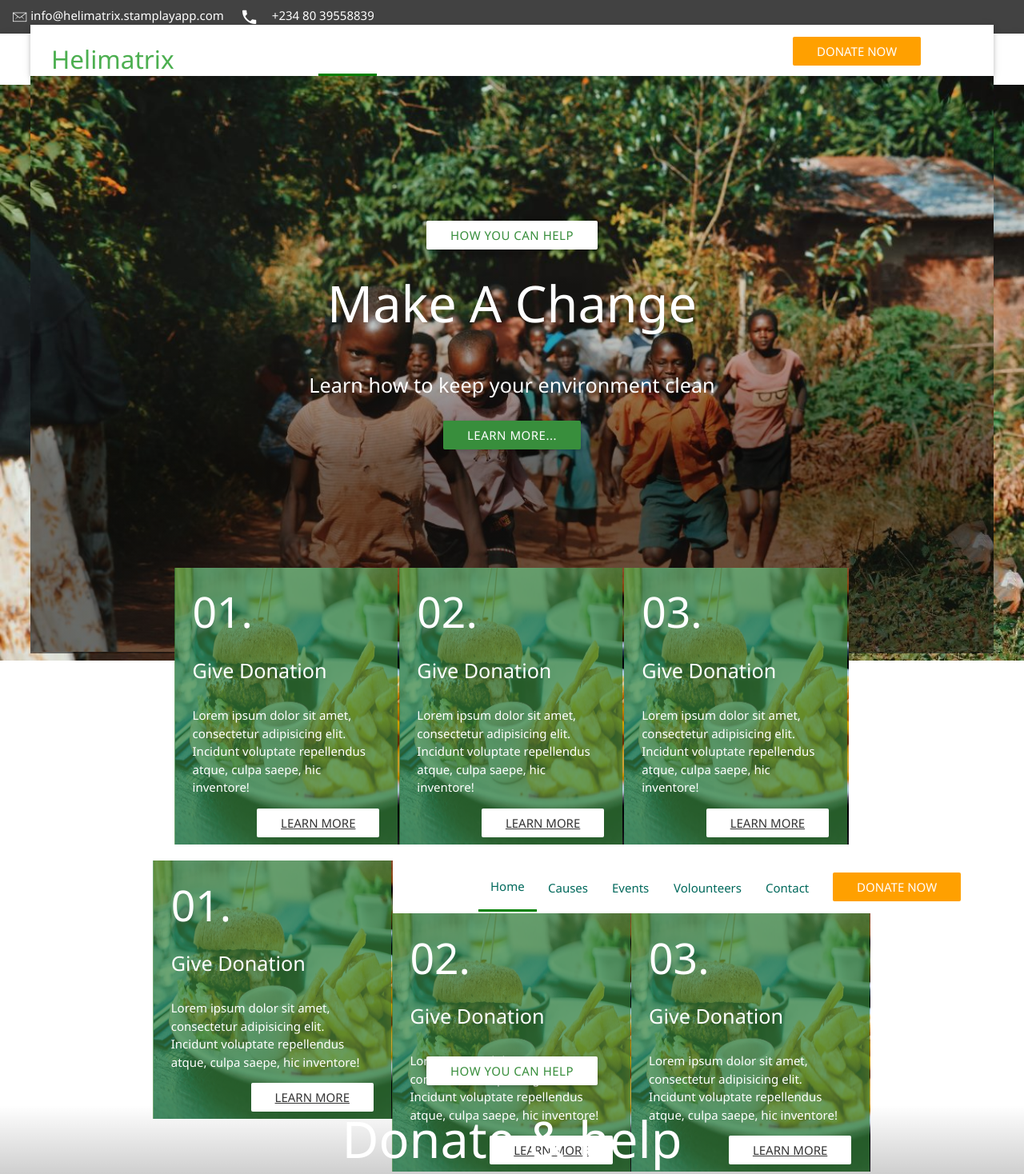
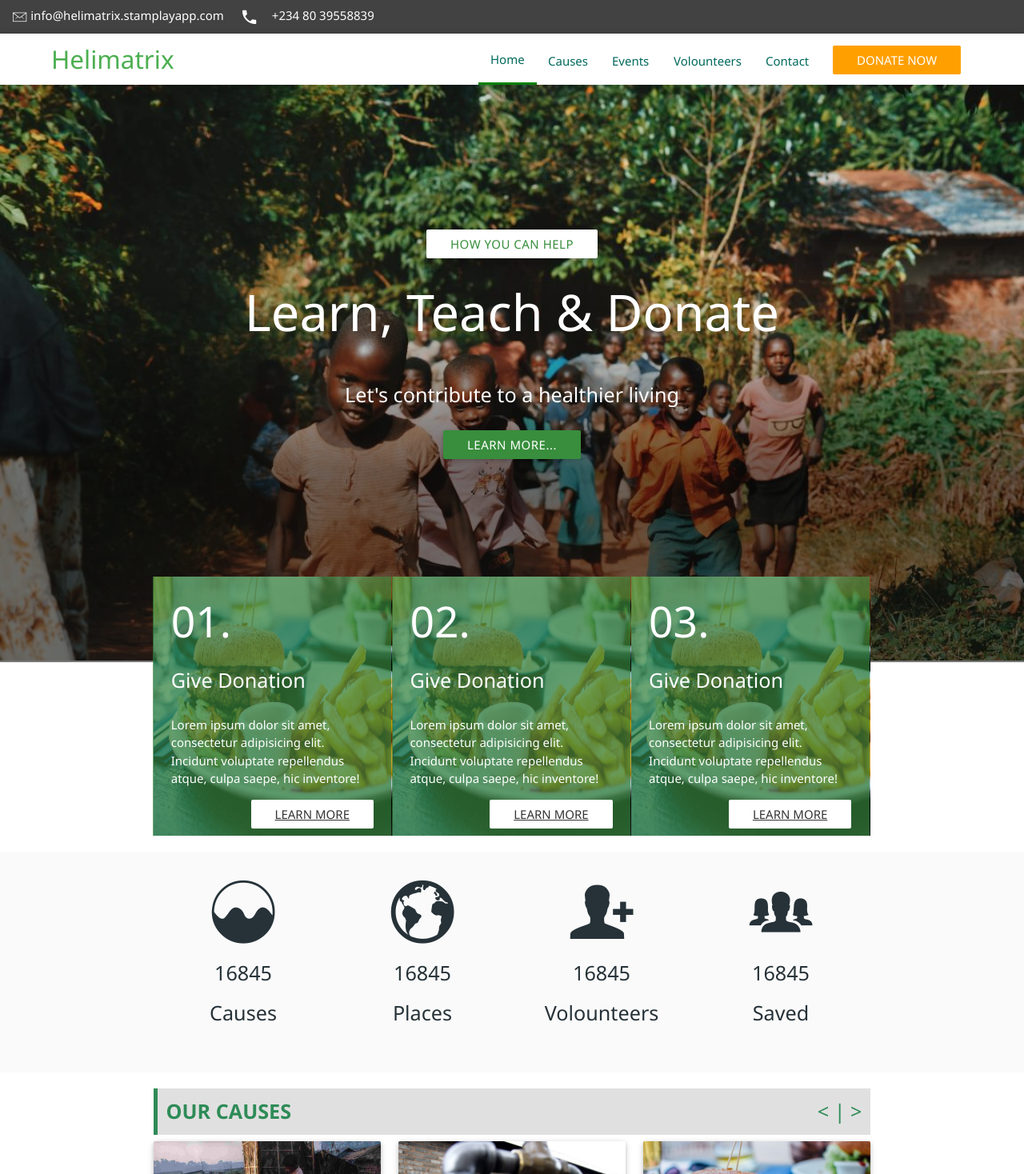
Before and after one commit to jalasem/Helimatrix, a plain HTML site: page index.html in a window 1280 px wide. Shown: the top 1468 px of the page at 80% size. Drawn offline with Linux system fonts and the light colour scheme; files whose address does not match are found by name.

Commit message:
modified footer

```diff
--- a/css/style.css
+++ b/css/style.css
@@ -218,3 +218,15 @@ margin: -0.2em -12.76em;
 footer > div.container > div, footer > div.container > div p>a {
 color: #bdbdbd !important;
 }
+
+.social-icons {
+
+}
+.social-icon.btn-floating {
+    width: 40.5px;
+    height: 40.5px;
+    margin-bottom: 0.3em;
+}
+a.btn-floating.social-icon i {
+    line-height: 40.6px;
+}
--- a/index.html
+++ b/index.html
@@ -23,63 +23,6 @@
 					<a href="tel:+234&nbsp;80&nbsp;39558839">+234&nbsp;80&nbsp;39558839</a>
 				</li>
 				<li class="right">
-
-		<nav class="white">
-			<div class="nav-wrapper container">
-				<a href="index.html" class="brand-logo green-text">Foundation</a>
-				<ul class="right">
-					<li><a href="#" class="waves-effect active">Home</a></li>
-					<li><a href="#" class="waves-effect">Causes</a></li>
-					<li><a href="#" class="waves-effect">Events</a></li>
-					<li><a href="#" class="waves-effect">Volounteers</a></li>
-					<li><a href="#" class="waves-effect">Contact</a></li>
-					<li><a href="#" class="btn-flat amber darken-2 white-text waves-effect">Donate Now</a></li>
-				</ul>
-			</div>
-		</nav>
-		<section id="banner" class="center">
-			<div class="overlay centralized">
-				<button class="white btn green-text text-darken-2">How you can help</button>
-				<h1 class="white-text">Make A Change</h1>
-				<p class="flow-text white-text">Learn how to keep your environment clean</p>
-				<button class="green darken-2 white-text btn waves-light waves-effect">Learn more...</button>
-				<br>
-				<br>
-				<br>
-				<br>
-			</div>
-		</section>
-		<section id="steps_2_help">
-			<div class="row container white-text">
-				<div class="col s12 m4 l4">
-					<div class="overlay">
-						<h2 class="left-align">01.</h2>
-						<p class="flow-text">Give Donation</p>
-						<p>Lorem ipsum dolor sit amet, consectetur adipisicing elit. Incidunt voluptate repellendus atque, culpa saepe, hic inventore!</p>
-						<button class="btn-flat right white"><u>Learn more</u></button>
-						<br>
-						<br>
-					</div>
-				</div>
-				<div class="col s12 m4 l4">
-					<div class="overlay">
-						<h2 class="left-align">02.</h2>
-						<p class="flow-text">Give Donation</p>
-						<p>Lorem ipsum dolor sit amet, consectetur adipisicing elit. Incidunt voluptate repellendus atque, culpa saepe, hic inventore!</p>
-						<button class="btn-flat right white"><u>Learn more</u></button>
-						<br>
-						<br>
-					</div>
-				</div>
-				<div class="col s12 m4 l4">
-					<div class="overlay">
-						<h2 class="left-align">03.</h2>
-						<p class="flow-text">Give Donation</p>
-						<p>Lorem ipsum dolor sit amet, consectetur adipisicing elit. Incidunt voluptate repellendus atque, culpa saepe, hic inventore!</p>
-						<button class="btn-flat right white"><u>Learn more</u></button>
-						<br>
-						<br>
-					</div>
 				</li>
 			</ul>
 		</div>
@@ -99,8 +42,8 @@
 		<section id="banner" class="center">
 			<div class="overlay centralized">
 				<button class="white btn green-text text-darken-2">How you can help</button>
-			<h1 class="white-text">Donate &amp; help</h1>
-			<p class="flow-text white-text">AFRICAN CHILDREN FOR EDUCATION</p>
+				<h1 class="white-text">Learn, Teach &amp; Donate</h1>
+				<p class="flow-text white-text">Let's contribute to a healthier living</p>
 				<button class="green darken-2 white-text btn waves-light waves-effect">Learn more...</button>
 				<br>
 				<br>
@@ -259,7 +202,8 @@
 					<div class="col l3 s12">
 						<h5 class="seagreen-text">Helimatrix</h5>
 						<div class="about">
-						<p class="grey-text text-darken-1">Helimatrix Global Haven Foundation is a Non Governmental Organization with key interest in food safety, personal and environmental hygiene.</p>
+							<p class="grey-text text-darken-1">Helimatrix Global Haven Foundation is a Non Governmental Organization with key interest in food safety, personal and
+								environmental hygiene.</p>
 						</div>
 
 					</div>
@@ -329,12 +273,11 @@
 			<div class="footer-copyright black">
 				<div class="container">
 					COPYRIGHT 2016 &copy; BY BASICLABS. ALL RIGHTS RESERVED.
-				<span class="grey-text text-lighten-4 right">
-					 				<a class="btn grey-text lighten-2" href="#!"><i class="icon ion-social-twitter"></i></a>
-				<a class="btn grey-text lighten-2" href="#!">Google <i class="icon ion-plus"></i></a>
-				<a class="btn grey-text lighten-2" href="#!"><i class="icon ion-social-facebook"></i></a>
+					<span class="grey-text text-lighten-4 right social-icons">
+						<a class="btn-floating btn-large waves-effect waves-light blue social-icon" href="#!"><i class="icon ion-social-twitter"></i></a>
+						<a class="btn-floating btn-large waves-effect waves-light red social-icon" href="#!"><i class="icon ion-social-googleplus"></i></a>
+						<a class="btn-floating btn-large waves-effect waves-light indigo social-icon" href="#!"><i class="icon ion-social-facebook"></i></a>
 				 	</span>
-
 				</div>
 			</div>
 		</footer>
```
Lines whose indentation alone changed are shown as unchanged.
